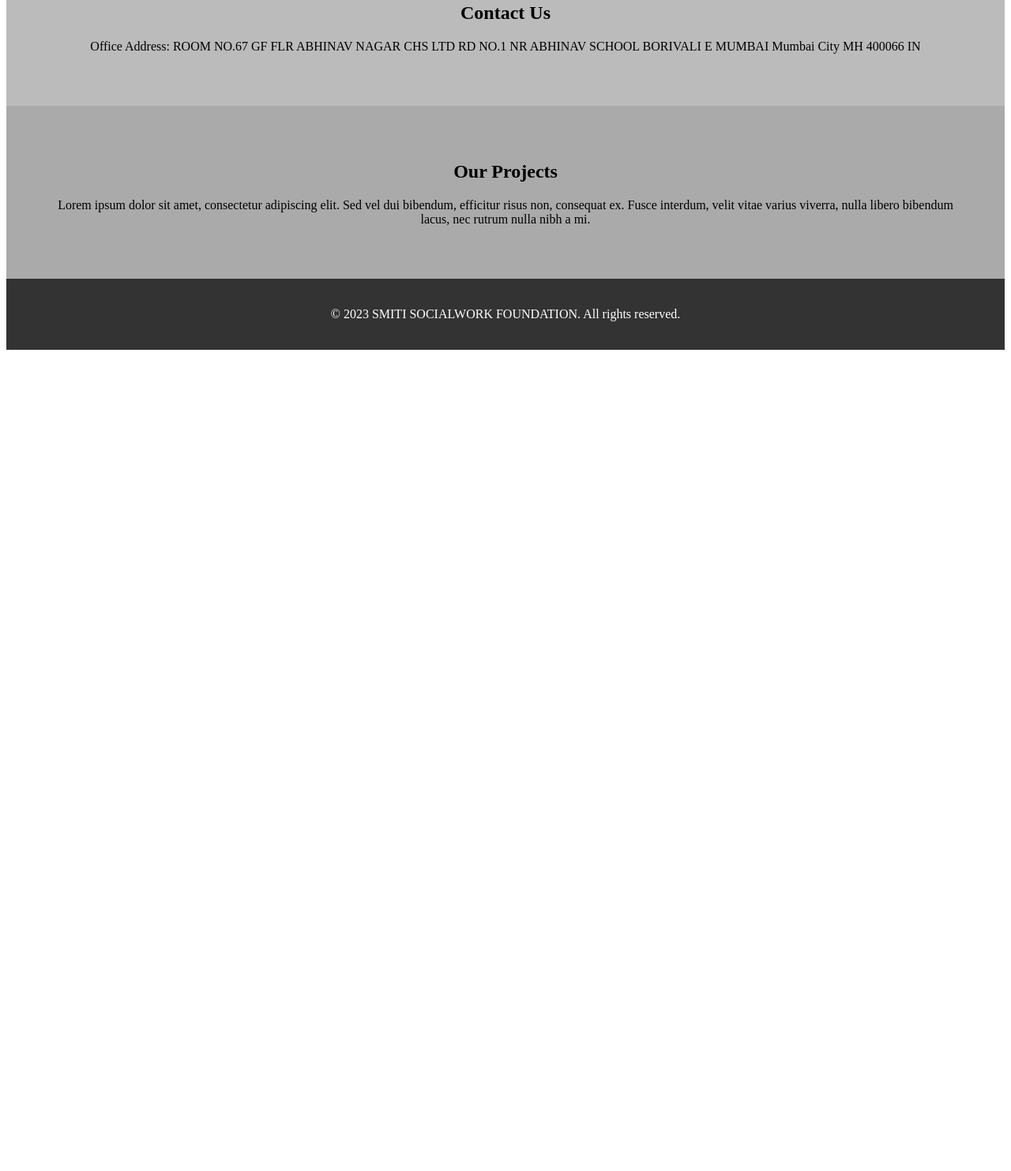
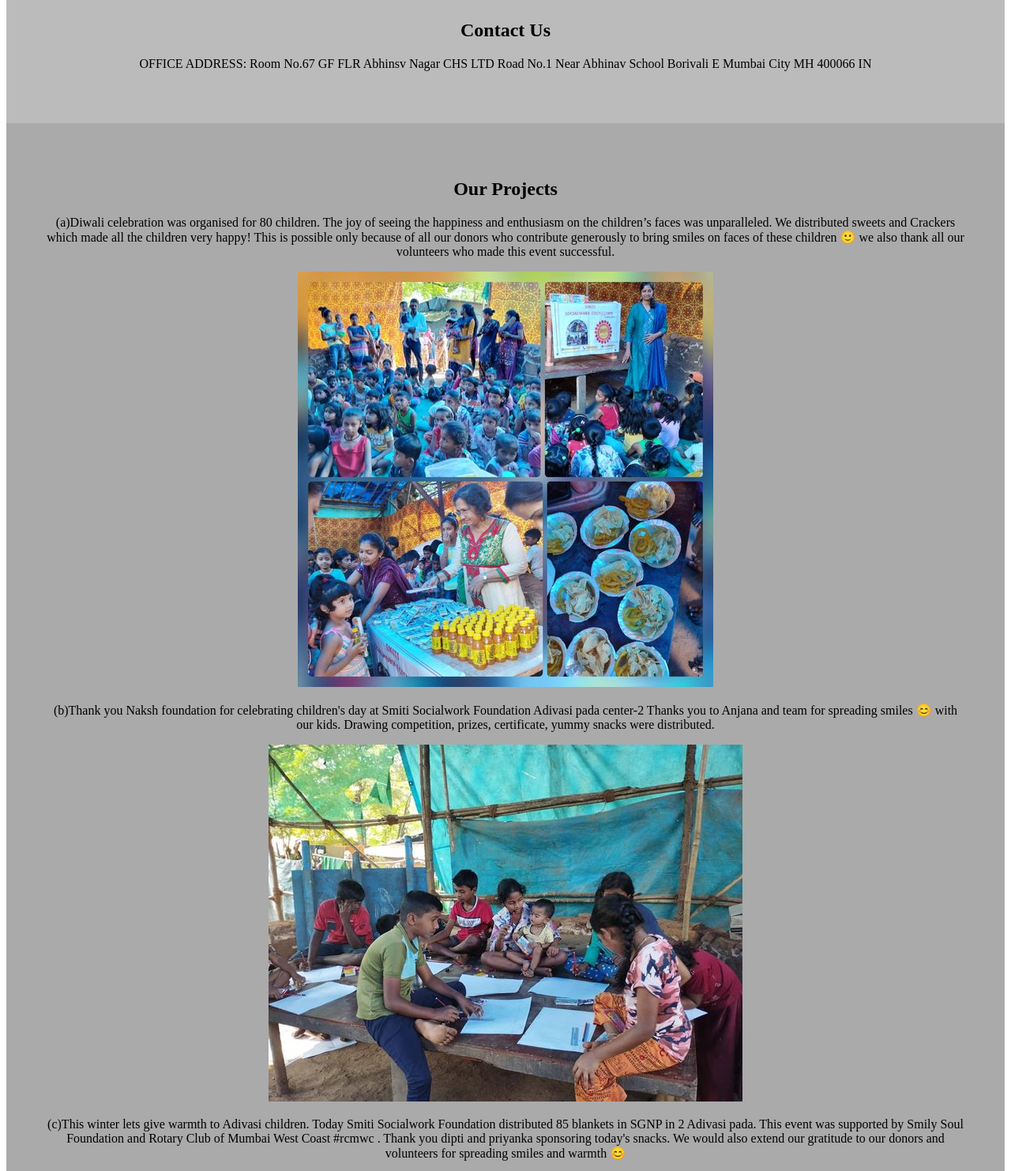
Before and after one commit to user08121982/social-intern, a plain HTML site: page index.html in a window 1280 px wide. Shown: the part 834-2317 px from the top of the page at 79% size. Before the commit the page ends 1285 px from the top, so only its background shows below. Drawn offline with Linux system fonts and the light colour scheme; a script that the page names is missing.

Commit message:
added projects

```diff
--- a/index.html
+++ b/index.html
@@ -8,7 +8,7 @@
 </head>
 <body>
     <div style="text-align: center;">
-        <img src="https://scontent.fpnq13-2.fna.fbcdn.net/v/t39.30808-6/273902524_107420885201498_9134231155558846033_n.jpg?_nc_cat=104&ccb=1-7&_nc_sid=09cbfe&_nc_ohc=m18UFZGkjKQAX8kDf8r&_nc_ht=scontent.fpnq13-2.fna&oh=00_AfCb5IseF4i13ycvgo0Qr2L-gGKuhsvoqhIcbVo8nObMAg&oe=641D4D0A" width="160"><h1><u><i>SMITI SOCIALWORK FOUNDATION</i></u></h1>
+        <img src="logo.jpg" width="160"><h1><u><i>SMITI SOCIALWORK FOUNDATION</i></u></h1>
     </div>
 	<header>
 		<nav>
@@ -23,22 +23,42 @@
     <main>
         <section class="home" id="home">
             <h1>Welcome to our website!</h1>
-            <p>SMITI SOCIALWORK FOUNDATION is a Private Limited Company registration held business entity registered under The Companies Act, 2013. It’s registered for pre-defined objects or activity Health and Social Work as per Activity Code mentioned under Company CIN Number U85300MH2022NPL376107. Company has paid up capital Rs. 0 and Authorised Capital Rs. 0. It is set up directly by registering the company with RoC, Ministry of Corporate Affairs. Its registered office address is ROOM NO.67 GF FLR ABHINAV NAGAR CHS LTD RD NO.1 NR ABHINAV SCHOOL BORIVALI E MUMBAI Mumbai City MH 400066 IN. Private Limited Company registration is registered in 2022-02-03, India and Registrar of Company is RoC - Mumbai. it is Non-govt company. Private Limited Company registration Company has paid up capital Rs. 0 and Authorised Capital Rs. 0. Status of Company is ACTIVE. SMITI SOCIALWORK FOUNDATION registered state is Maharashtra, India and company category is Company Limited by Guarantee.</p>
+            <p>VISION: Spreading smiles by providing food to needy, education to children, empowerment to women(80G)</p>
         </section>
 
         <section class="about-us" id="about-us">
             <h2>About Us</h2>
-            <p>Lorem ipsum dolor sit amet, consectetur adipiscing elit. Sed vel dui bibendum, efficitur risus non, consequat ex. Fusce interdum, velit vitae varius viverra, nulla libero bibendum lacus, nec rutrum nulla nibh a mi. </p>
+            <p>SMITI SOCIALWORK FOUNDATION is a Private Limited Company registration held business entity registered under The Companies Act, 2013. It’s registered for pre-defined objects or activity Health and Social Work as per Activity Code mentioned under Company CIN Number U85300MH2022NPL376107. Company has paid up capital Rs. 0 and Authorised Capital Rs. 0. It is set up directly by registering the company with RoC, Ministry of Corporate Affairs. Its registered office address is ROOM NO.67 GF FLR ABHINAV NAGAR CHS LTD RD NO.1 NR ABHINAV SCHOOL BORIVALI E MUMBAI Mumbai City MH 400066 IN. Private Limited Company registration is registered in 2022-02-03, India and Registrar of Company is RoC - Mumbai. it is Non-govt company. Private Limited Company registration Company has paid up capital Rs. 0 and Authorised Capital Rs. 0. Status of Company is ACTIVE. SMITI SOCIALWORK FOUNDATION registered state is Maharashtra, India and company category is Company Limited by Guarantee.</p>
         </section>
 
         <section class="contact-us" id="contact-us">
             <h2>Contact Us</h2>
-            <p>Office Address: ROOM NO.67 GF FLR ABHINAV NAGAR CHS LTD RD NO.1 NR ABHINAV SCHOOL BORIVALI E MUMBAI Mumbai City MH 400066 IN</p>
+            <p>OFFICE ADDRESS: Room No.67 GF FLR Abhinsv Nagar CHS LTD Road No.1 Near Abhinav School Borivali E Mumbai City MH 400066 IN</p>
         </section>
 
         <section class="our-projects" id="our-projects">
             <h2>Our Projects</h2>
-            <p>Lorem ipsum dolor sit amet, consectetur adipiscing elit. Sed vel dui bibendum, efficitur risus non, consequat ex. Fusce interdum, velit vitae varius viverra, nulla libero bibendum lacus, nec rutrum nulla nibh a mi. </p>
+            <p> (a)Diwali celebration was organised for 80 children.
+                The joy of seeing the happiness and enthusiasm on the children’s faces was unparalleled.
+                We distributed sweets and  Crackers which made all the children very happy!
+                This is possible only because of all our donors who contribute generously to bring smiles on faces of these children 🙂
+                we also thank all our volunteers who made this event successful.
+            </p>
+            <img src="Diwali smiti.jpg" alt="Diwali celebration">
+            <p>
+                (b)Thank you Naksh foundation  for celebrating children's day at Smiti Socialwork Foundation   Adivasi pada center-2
+                Thanks you to Anjana and team for spreading smiles 😊 with our kids.
+                Drawing competition, prizes, certificate, yummy snacks were distributed.
+            </p>
+            <img src="Childrens day smiti.jpg" alt="Children's day at Smiti Socialwork Foundation">
+            <p>
+                (c)This winter lets give warmth to Adivasi children.
+                Today Smiti Socialwork Foundation  distributed 85 blankets in SGNP in 2 Adivasi pada.
+                This event was supported by Smily Soul Foundation and Rotary Club of Mumbai West Coast #rcmwc .
+                Thank you dipti and priyanka sponsoring today's snacks.
+                We would also extend our gratitude to our donors  and volunteers for spreading smiles and warmth 😊
+            </p>
+            <img src="Adivasi day smiti.jpg" alt="Blanket distribution">
         </section>
     </main>
 
```
Also changed, not shown: Adivasi day smiti.jpg (added), Childrens day smiti.jpg (added), Diwali smiti.jpg (added), logo.jpg (added).
